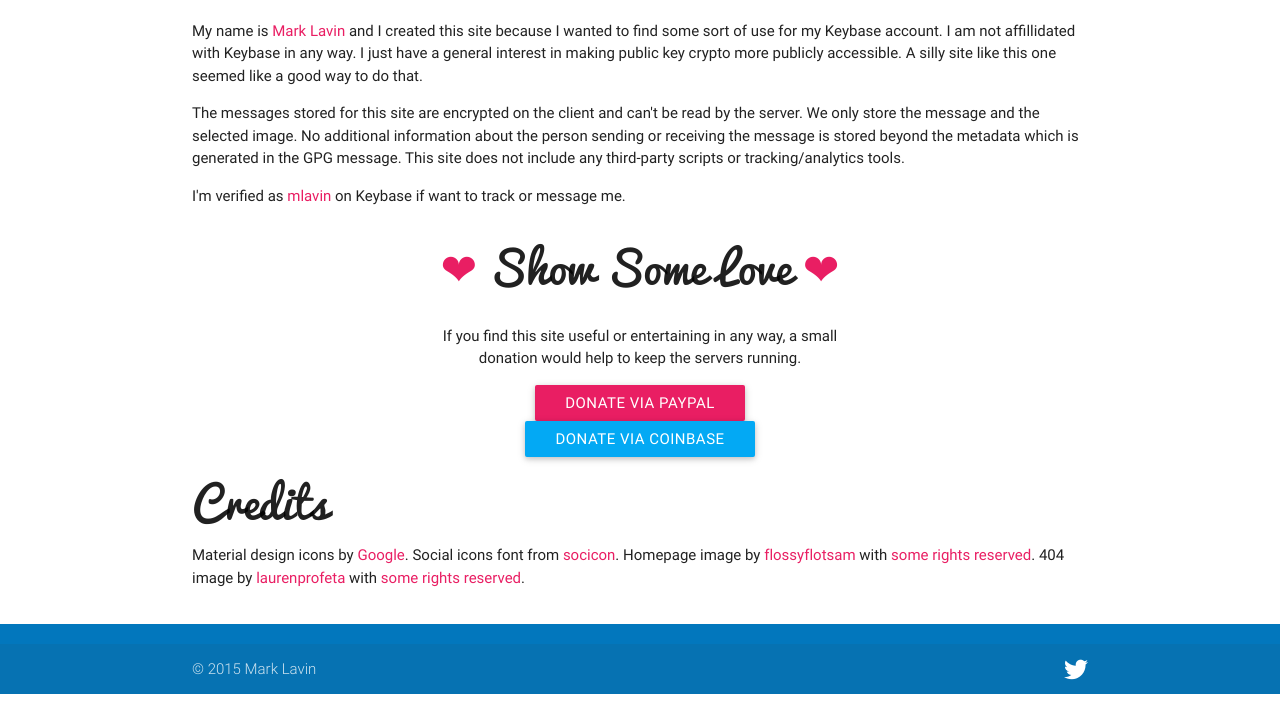
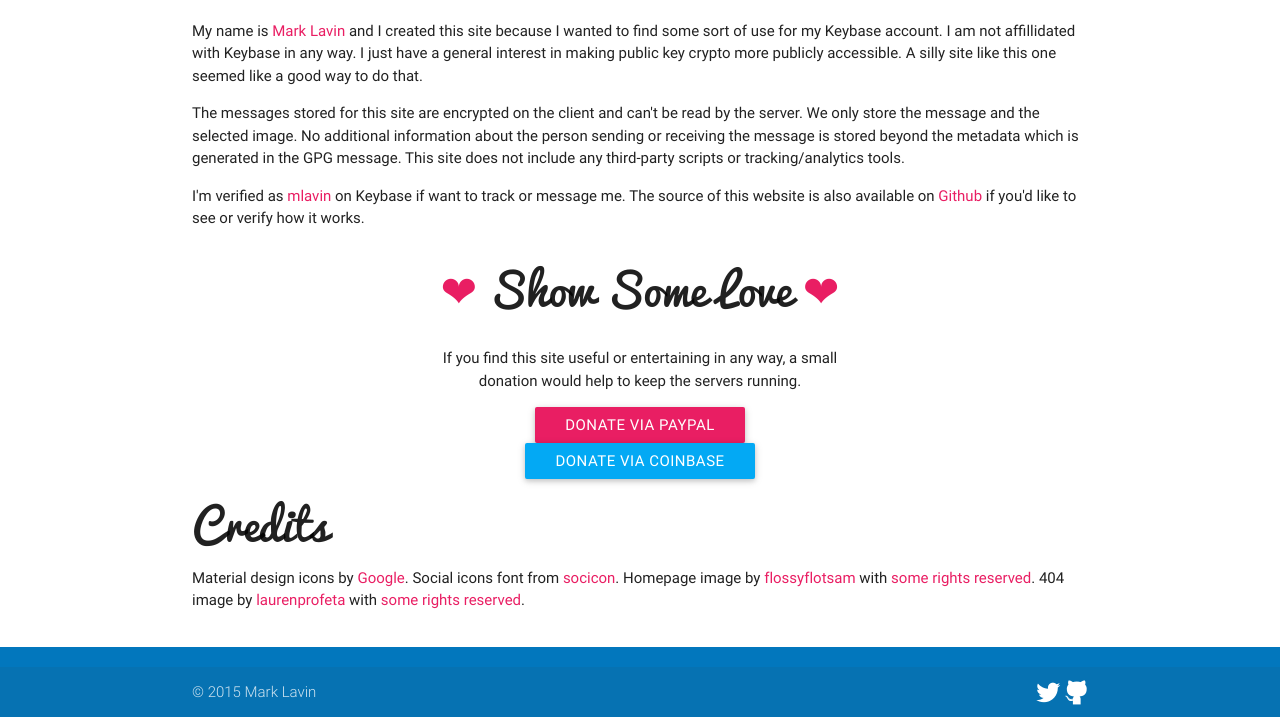
Before and after one commit to mlavin/secretcards, a Django app: template secretcards/templates/about.html in a window 1280 px wide. Shown: the part 177-894 px from the top of the page. Before the commit the page ends 871 px from the top, so only its background shows below. Run offline with Django 3.2, Linux system fonts and the light colour scheme; the template is opened without the code that fills it, so the values that code supplies are empty; some libraries are stand-ins or nearby versions; some web fonts are replaced.

Commit message:
Include links to the source on Github.

```diff
--- a/secretcards/templates/about.html
+++ b/secretcards/templates/about.html
@@ -26,7 +26,9 @@
             which is generated in the GPG message. This site does not include any third-party
             scripts or tracking/analytics tools.</p>
             <p>I'm verified as <a href="https://keybase.io/mlavin" class="pink-text">mlavin</a>
-            on Keybase if want to track or message me.</p>
+            on Keybase if want to track or message me. The source of this website is also
+            available on <a href="https://github.com/mlavin/secretcards" class="pink-text">Github</a>
+            if you'd like to see or verify how it works.</p>
         </div>
     </div>
 </section>
--- a/secretcards/templates/base.html
+++ b/secretcards/templates/base.html
@@ -41,6 +41,9 @@
                     <a class="white-text" href="https://twitter.com/secret_cards">
                         <i class="social-icon">a</i>
                     </a>
+                    <a class="white-text" href="https://github.com/mlavin/secretcards">
+                        <i class="social-icon">Q</i>
+                    </a>
                 </div>
             </div>
         </div>
```
